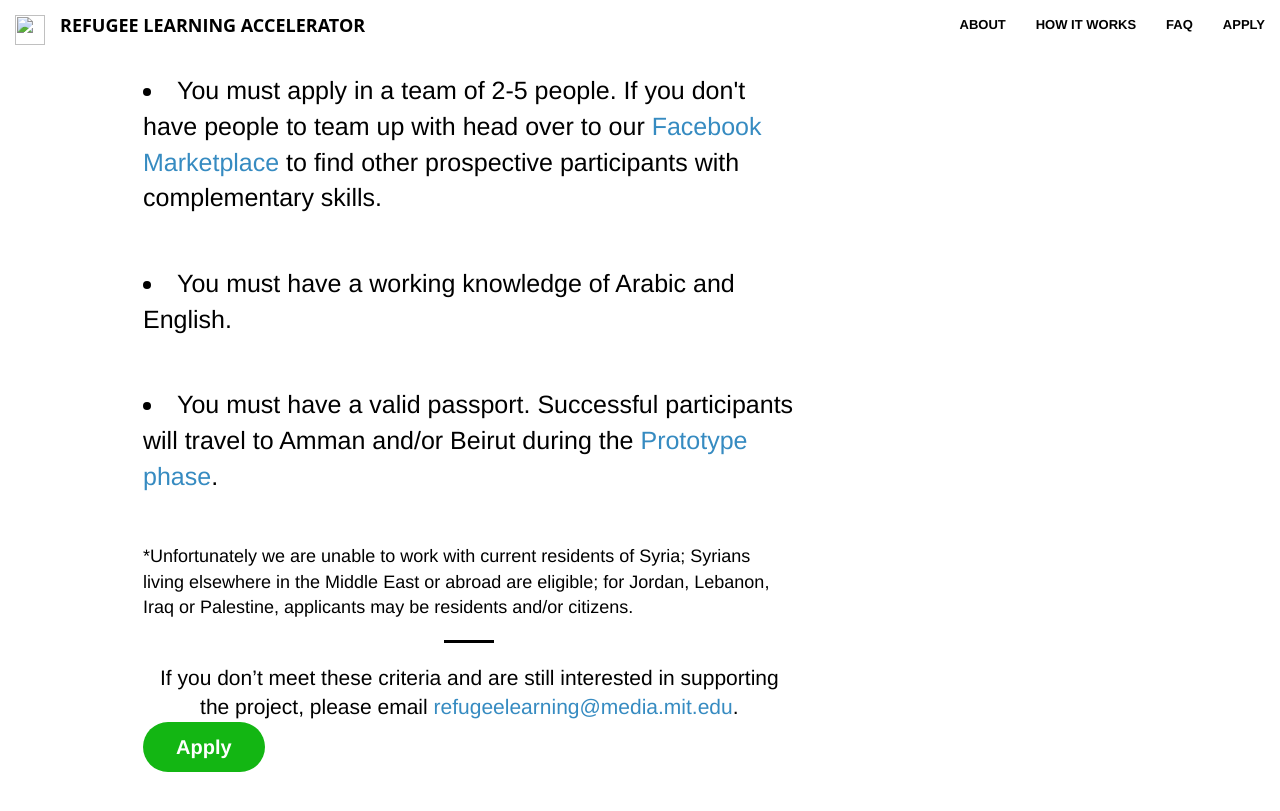
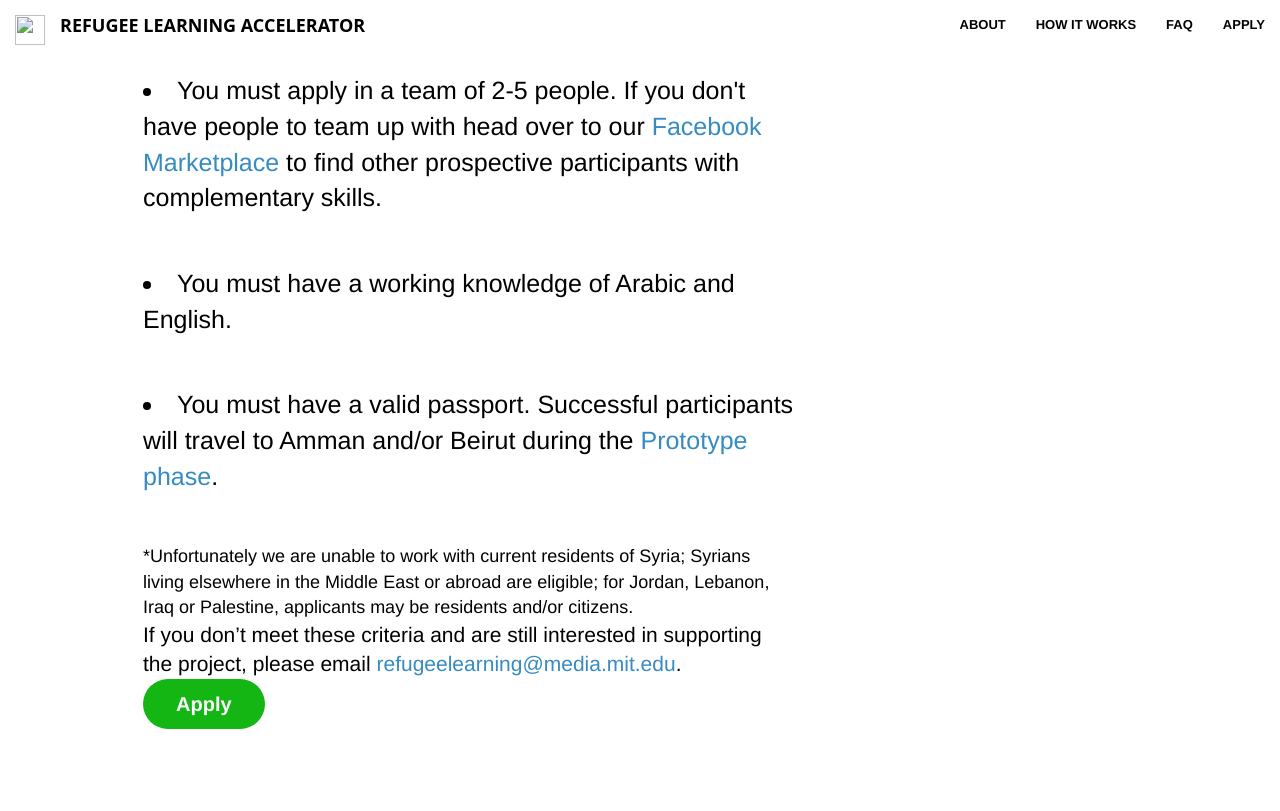
Before and after one commit to Refugee-Learning-Accelerator/Refugee-Learning-Accelerator.github.io, a Jekyll site: the page apply/index.html, which Jekyll copies as it is, in a window 1280 px wide and 900 px high, scrolled down 931 px. Shown: the top 811 px of the window. Built offline with Jekyll 4.4.1, drawn with Linux system fonts in a browser that asks for light colours; nearby versions of some CDN libraries.

Commit message:
Replaced Typeform, fixed layout

```diff
--- a/apply/index.html
+++ b/apply/index.html
@@ -55,23 +55,24 @@
             <div class="row">
                 <div class="col-lg-8 col-md-6 text-left">
                     <div class="service-box">
-					    <h2>Who Can Apply</h2>
-					    <li class="list">Computer scientists, electrical engineers and designers from Syria,<b>*</b> Jordan, Lebanon, Iraq and Palestine, who want to use their tech skills to support refugee learners.</li>
-		   <li class="list"> You must apply in a team of 2-5 people. If you don't have people to team up with head over to our <a class="class2" href="https://www.facebook.com/groups/147496302487491">Facebook Marketplace</a> to find other prospective participants with complementary skills. </li>
-      <li class="list">You must have a working knowledge of Arabic and English.</li>
-    <li class="list">You must have a valid passport. Successful participants will travel to Amman and/or Beirut during the <a class="class2" href="/program">Prototype phase</a>.
-   </li>
-																	       <p></p>														                           <p class="list" style="font-size: 18px; line-height:1.4em;">*Unfortunately we are unable to work with current residents of Syria; Syrians living elsewhere in the Middle East or abroad are eligible; for Jordan, Lebanon, Iraq or Palestine, applicants may be residents and/or citizens.</p>
-			<hr>
-			    <p style="text-align: center">If you don’t meet these criteria and are still interested in supporting the project, please email <a class="class2" href="mailto:refugeelearning@media.mit.edu">refugeelearning@media.mit.edu</a>.</p>
+			<h2>Who Can Apply</h2>
 
-			    <a class="typeform-share button" href="https://mllearning.typeform.com/to/csIHTi" data-mode="popup" style="display:inline-block;text-decoration:none;background-color:#13b613;color:white;cursor:pointer;font-family:Helvetica,Arial,sans-serif;font-size:20px;line-height:50px;text-align:center;margin:0;height:50px;padding:0px 33px;border-radius:25px;max-width:100%;white-space:nowrap;overflow:hidden;text-overflow:ellipsis;font-weight:bold;-webkit-font-smoothing:antialiased;-moz-osx-font-smoothing:grayscale;" data-submit-close-delay="0" target="_blank">Apply </a> <script> (function() { var qs,js,q,s,d=document, gi=d.getElementById, ce=d.createElement, gt=d.getElementsByTagName, id="typef_orm_share", b="https://embed.typeform.com/"; if(!gi.call(d,id)){ js=ce.call(d,"script"); js.id=id; js.src=b+"embed.js"; q=gt.call(d,"script")[0]; q.parentNode.insertBefore(js,q) } })() </script>
+	<li class="list">Computer scientists, electrical engineers and designers from Syria,<b>*</b> Jordan, Lebanon, Iraq and Palestine, who want to use their tech skills to support refugee learners.</li>
+ 	<li class="list"> You must apply in a team of 2-5 people. If you don't have people to team up with head over to our <a class="class2" href="https://www.facebook.com/groups/147496302487491">Facebook Marketplace</a> to find other prospective participants with complementary skills. </li>
+	<li class="list">You must have a working knowledge of Arabic and English.</li>
+    	<li class="list">You must have a valid passport. Successful participants will travel to Amman and/or Beirut during the <a class="class2" href="/program">Prototype phase</a>.</li>
 
+			<p></p>
 
-<!--			    <div class="typeform-widget" data-url="https://mllearning.typeform.com/to/mVfG7c" data-transparency="100" data-hide-headers="true" data-hide-footer="true" style="width: 100%; height: 500px;"><iframe width="100%" height="100%" frameborder="0" src="https://mllearning.typeform.com/to/mVfG7c?typeform-embed=embed-widget&amp;embed-hide-footer=true&amp;embed-hide-headers=true&amp;embed-opacity=0"></iframe></div>
-<!--			    <script>
-<!--				(function() { var qs,js,q,s,d=document, gi=d.getElementById, ce=d.createElement, gt=d.getElementsByTagName, id="typef_orm", b="https://embed.typeform.com/"; if(!gi.call(d,id)) { js=ce.call(d,"script"); js.id=id; js.src=b+"embed.js"; q=gt.call(d,"script")[0]; q.parentNode.insertBefore(js,q) } })()
-<!--			    </script>
+			<p class="list" style="font-size: 18px; line-height:1.4em;">*Unfortunately we are unable to work with current residents of Syria; Syrians living elsewhere in the Middle East or abroad are eligible; for Jordan, Lebanon, Iraq or Palestine, applicants may be residents and/or citizens.</p>
+
+			<p>
+			If you don’t meet these criteria and are still interested in supporting the project, please email <a class="class2" href="mailto:refugeelearning@media.mit.edu">refugeelearning@media.mit.edu</a>.
+			</p>
+
+			<p>
+			<a class="typeform-share button" href="https://mllearning.typeform.com/to/csIHTi" data-mode="popup" style="display:inline-block;text-decoration:none;background-color:#13b613;color:white;cursor:pointer;font-family:Helvetica,Arial,sans-serif;font-size:20px;line-height:50px;text-align:center;margin:0;height:50px;padding:0px 33px;border-radius:25px;max-width:100%;white-space:nowrap;overflow:hidden;text-overflow:ellipsis;font-weight:bold;-webkit-font-smoothing:antialiased;-moz-osx-font-smoothing:grayscale;" data-submit-close-delay="0" target="_blank">Apply </a> <script> (function() { var qs,js,q,s,d=document, gi=d.getElementById, ce=d.createElement, gt=d.getElementsByTagName, id="typef_orm_share", b="https://embed.typeform.com/"; if(!gi.call(d,id)){ js=ce.call(d,"script"); js.id=id; js.src=b+"embed.js"; q=gt.call(d,"script")[0]; q.parentNode.insertBefore(js,q) } })() </script>
+			    </p>
 
                     </div>
                 </div>
```
